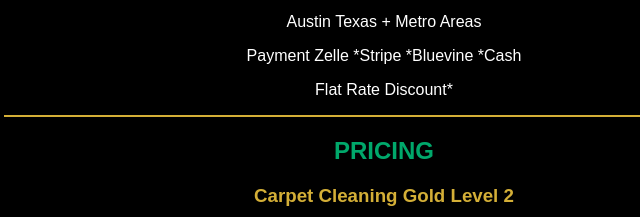
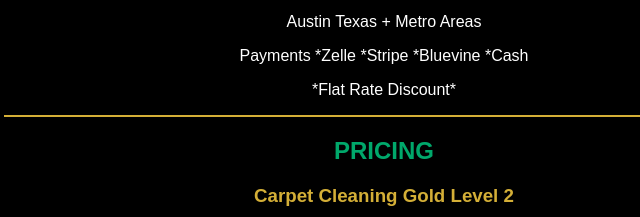
Before and after one commit to DominionGuardGroup/Dominion-Guard-Group, a plain HTML site: page index.html in a window 1280 px wide. Shown: the part 212-429 px from the top of the page, 256-896 px from the left. Drawn offline with Linux system fonts and the light colour scheme; a script that the page names is missing.

Commit message:
Update index.html

```diff
--- a/index.html
+++ b/index.html
@@ -22,9 +22,9 @@
 
 <p>Austin Texas + Metro Areas</p>
 
-<p>Payment Zelle *Stripe *Bluevine *Cash</p>
+<p>Payments *Zelle *Stripe *Bluevine *Cash</p>
 
-<p>Flat Rate Discount*</p>
+<p>*Flat Rate Discount*</p>
 
 <hr>
 
```
